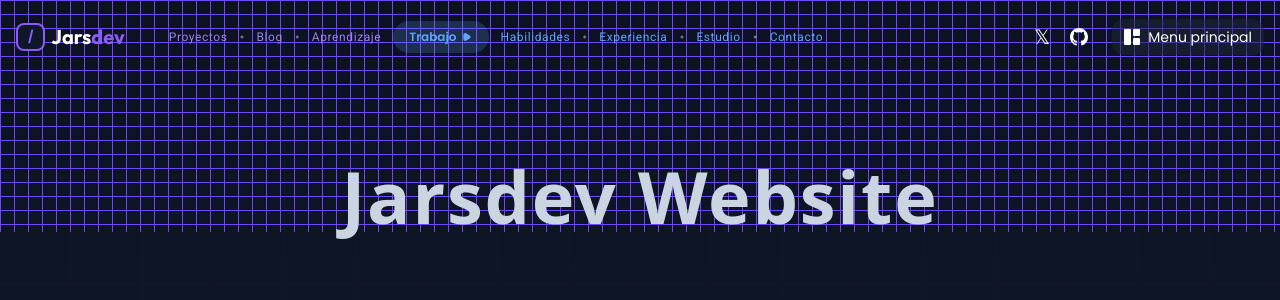
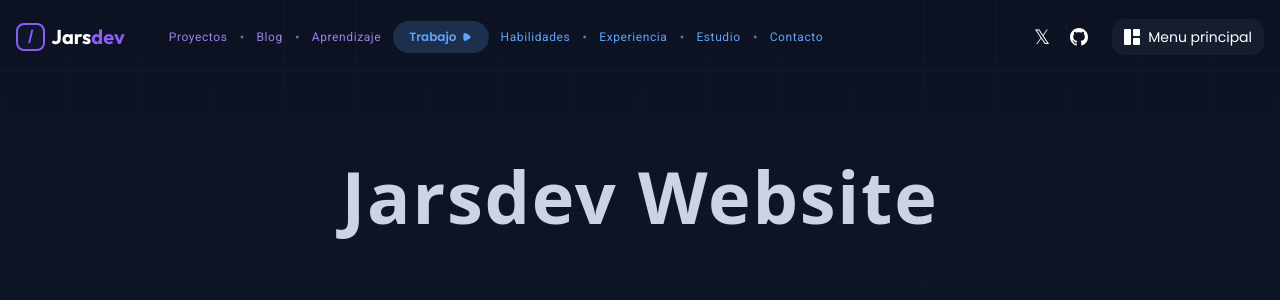
Before and after one commit to ImJars/Development-full-coding, a React (Vite) app: page /project_page in a window 1280 px wide. Shown: the top 300 px of the page. Built offline with nearby package versions, Linux system fonts and the light colour scheme.

Commit message:
Update background

```diff
--- a/src/components/projects/project_page.jsx.jsx
+++ b/src/components/projects/project_page.jsx.jsx
@@ -4,9 +4,6 @@ import Wraped from "../wraped";
 
 const ProjectSection = styled.section`
   display: block;
-  background-image: linear-gradient(#6e47ff 1px, transparent 1px), linear-gradient(to right, #6e47ff 1px, transparent 0.5px);
-background-size: 14px 14px;
-background-color: rgba(71, 212, 255, 0);
   .content-wrapped {
     max-width: 1152px;
   }
@@ -40,7 +37,7 @@ function PageProject() {
   return (
     <>
       <BackgroundSection className="static">
-        <img className="static min-w-fit object-cover w-full h-full stroke-1 stroke-text-purple fill-text-purple" src="background.svg" alt="" />
+        <img className="static min-w-full object-cover bg-repeat w-full h-full stroke-text-purple fill-text-purple" src="background.svg" alt="" />
         <section className="absolute top-0 w-full h-full text-white">
           <ProjectSection>
             <div className="content-wrapped block mx-auto pt-40">
```
Also changed, not shown: public/background.svg.
